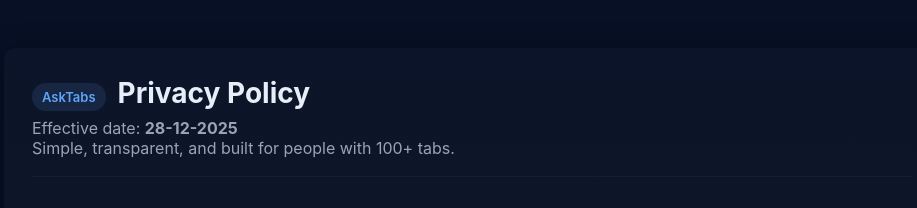
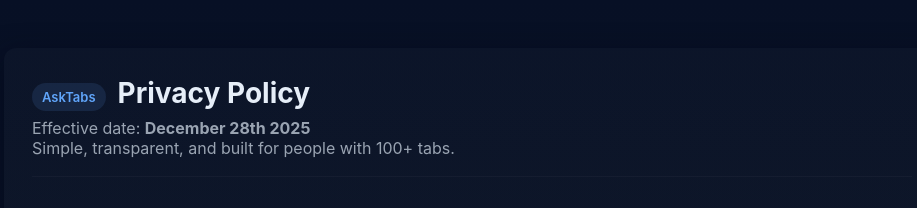
Before and after one commit to Pranshu23x/privacy_extension, a plain HTML site: page index.html in a window 1280 px wide. Shown: the top 208 px of the page, without its empty margins (168-1085 px from the left). Drawn offline with Linux system fonts and the light colour scheme.

Commit message:
Update effective date format in privacy policy

```diff
--- a/index.html
+++ b/index.html
@@ -32,7 +32,7 @@
         <div class="badge">AskTabs</div>
         <h1>Privacy Policy</h1>
       </div>
-      <p class="lead">Effective date: <strong>28-12-2025</strong><br>Simple, transparent, and built for people with 100+ tabs.</p>
+      <p class="lead">Effective date: <strong>December 28th 2025 </strong><br>Simple, transparent, and built for people with 100+ tabs.</p>
     </header>
 
     <section>
```
